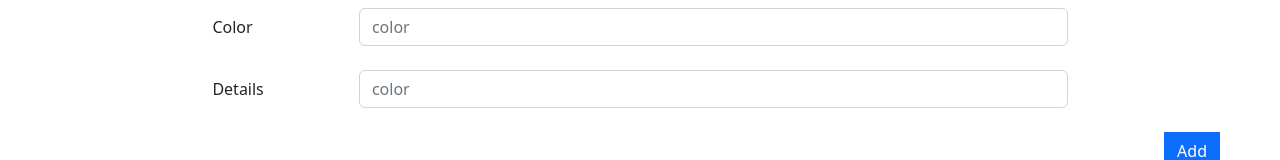
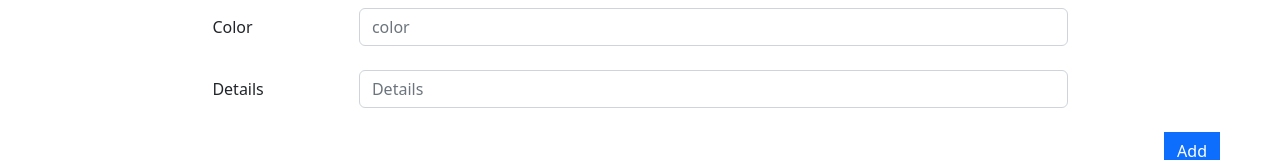
Before and after one commit to HassanEssam308/dashboard-dejavu-clone, a React (Create React App) app: page /addproduct in a window 1280 px wide. Shown: the part 634-794 px from the top of the page. Built offline with nearby package versions, Linux system fonts and the light colour scheme.

Commit message:
newcommitproduct

```diff
--- a/src/App.js
+++ b/src/App.js
@@ -8,6 +8,7 @@ import SubCategory from './pages/SubCategory/SubCategory';
 import AddSubCategory from './pages/AddSubCategory/AddSubCategory';
 import AddProduct from './pages/AddPoduct/addproduct';
 import Products1 from './pages/Products/product';
+import OrderDetails from './pages/OrderDetails/OrderDetails';
 
 
 function App() {
@@ -17,7 +18,6 @@ function App() {
        <Routes>
         <Route path='/' element={<Categories />} />
         <Route path='/categories' element={<Categories />} />
-
         <Route path='/addcategory' element={<AddCategory />} />
         <Route path='/addcategory/:id' element={<AddCategory />} />
         <Route path='/Subcategory' element={<SubCategory />} />
@@ -26,6 +26,7 @@ function App() {
         <Route path='/products' element={<Products1/>}></Route>
         <Route path='/addproduct/:id' element={<AddProduct/>}></Route>
         <Route path='/addproduct' element={<AddProduct/>}></Route>
+        <Route path='/OrderDetails' element={<OrderDetails/>}></Route>
       </Routes>
 
 
--- a/src/pages/AddPoduct/addproduct.js
+++ b/src/pages/AddPoduct/addproduct.js
@@ -13,7 +13,7 @@ const AddProduct = () => {
     const productslist = useSelector((state) => state.products.products);
     const dispatch = useDispatch();
     const { id } = useParams();
-
+    const[color,setcolor]=useState({});
     const [product,setproduc]=useState({
         catid:'',
         subid:'',
@@ -36,6 +36,8 @@ const AddProduct = () => {
         if(id){
        const prd=productslist.find(prd => prd.id == id);
         console.log(prd);
+        setcolor(prd.colors);
+        console.log(color);
         setproduc({...prd});
         }
     },[])
@@ -191,9 +193,8 @@ const AddProduct = () => {
                     </div>
                     <br />
                     <div className="form-group row">
-                        <label Htmlfor="colors" className="col-sm-2 col-form-label">Color</label>
+                        <label Htmlfor="colors" className="col-sm-2 col-form-label" >Color</label>
                         <div className="col-sm-10">
-
 
 
                             <input name='colors' type="text" className="form-control" id="colors" placeholder="color" onChange={(e) => handleform(e)} value={product.colors.value}/>
@@ -203,7 +204,7 @@ const AddProduct = () => {
                     <div className="form-group row">
                         <label Htmlfor="details" className="col-sm-2 col-form-label">Details</label>
                         <div className="col-sm-10">
-                            <input name='details' type="text" className="form-control" id="details" placeholder="color" onChange={(e) => handleform(e)} value={product.details[0]}/>
+                            <input name='details' type="text" className="form-control" id="details" placeholder="Details" onChange={(e) => handleform(e)} value={product.details[0]}/>
                         </div>
                     </div>
                     <br />
--- a/src/pages/Products/product.js
+++ b/src/pages/Products/product.js
@@ -6,6 +6,8 @@ import { db } from '../../config/firestore_config';
 import ProductsList from '../../store/Actions/ProductsList';
 import './product.css'
 import changeCategories from '../../store/Actions/categoriesAction';
+import changeSubCategories from '../../store/Actions/subCategoriesAction';
+
 import { async } from '@firebase/util';
 
 const Products1 = () => {
@@ -14,15 +16,17 @@ const Products1 = () => {
     const [quer, setquer] = useState('');
     const [product, setproduct] = useState([]);
     const productslist = useSelector((state) => state.products.products);
-
-    const categories1 = useSelector((stat) => stat.categories.categories)
+    const categories1 = useSelector((stat) => stat.categories.categories);
+    const subcategory = useSelector((stat) => stat.subCategories.subCategories);
     const [name, setname] = useState({});
     // console.log(productslist);
 
 
     useEffect(() => {
         dispatch(ProductsList());
-        dispatch(changeCategories())
+        dispatch(changeCategories());
+        dispatch(changeSubCategories());
+
 
         //console.log(product);
 
@@ -41,6 +45,19 @@ const Products1 = () => {
         }else{
             return '';
         }
+
+    }
+    const subcategoryname=(subid)=>{
+        if (subcategory.length>0) {
+            console.log(subcategory);
+             if(subcategory.find((subcategory) => subcategory.id == subid)){
+                //setname(cat1);
+             return (subcategory.find((subcategory) => subcategory.id == subid).name);
+             }
+
+         }else{
+             return '';
+         }
 
     }
 
@@ -91,7 +108,7 @@ const Products1 = () => {
                     </div>
                 </div>
                 <div className="table-responsive-md m-sm-4 ">
-                    <div className="form-outline">
+                    <div className="form-outline" style={{width:'40'}}>
                         <input
                             type="search" id="form1"
                             className="form-control rounded-0"
@@ -101,43 +118,51 @@ const Products1 = () => {
                         />
                     </div>
 
-                    <table className="table table-light ">
+                    <table className="table-responsive mx-1 mb-5 bg-white p-1 shadow">
                         <thead>
                             <tr>
+
                                 <th className="ps-sm-3" scope="col">Product</th>
                                 <th scope="col">Category</th>
+                                <th scope="col">SubCategory</th>
                                 <th scope="col">Quntity</th>
                                 <th scope="col">Price</th>
                                 <th></th>
                             </tr>
                         </thead>
-                        <tbody>
+                        <tbody style={{color:'#033E3E'}}>
                             {productslist.filter(
                                 (prd) => prd.name.includes(quer)).map((prd) => {
                                     return (
 
                                             <tr key={prd.id}>
-                                                <td className="col-md-4">
-                                                    <img src={prd.imgs[0]} className="col-1 shadow-sm border border-1 rounded-2 m-2" alt="" />
+
+                                                <td className="col-md-3 fst-italic text-info-emphasis">
+                                                    <img src={prd.imgs[0]} className="col-2 shadow-sm border border-1 rounded-2 m-2" alt="" />
                                                     <Link to={`/addproduct/${prd.id}`} className="text-decoration-none text-dark">{prd.name}</Link>
                                                 </td>
 
 
-                                                <td className="col-md-3">
+                                                <td className="col-md-2 fst-italic">
                                                     {categoryname1(prd.catid)}
 
 
                                                 </td>
-                                                <td className='col-md-3'>
+                                                <td className="col-md-2 fst-italic">
+                                                    {subcategoryname(prd.subid)}
+
+
+                                                </td>
+                                                <td className='col-md fst-italic'>
                                                     {getquntity(prd.colors)}
                                                 </td>
 
 
-                                                <td className="col-md-3">
+                                                <td className="col-md fst-italic">
                                                     {prd.new_price}$
                                                 </td>
 
-                                                <td className='col-md-3'>
+                                                <td className='col-md fst-italic'>
                                                     <div className="dropdown">
                                                         <button className="btn btn-secondary " type="button" data-bs-toggle="dropdown" aria-expanded="false">
                                                             :
```
